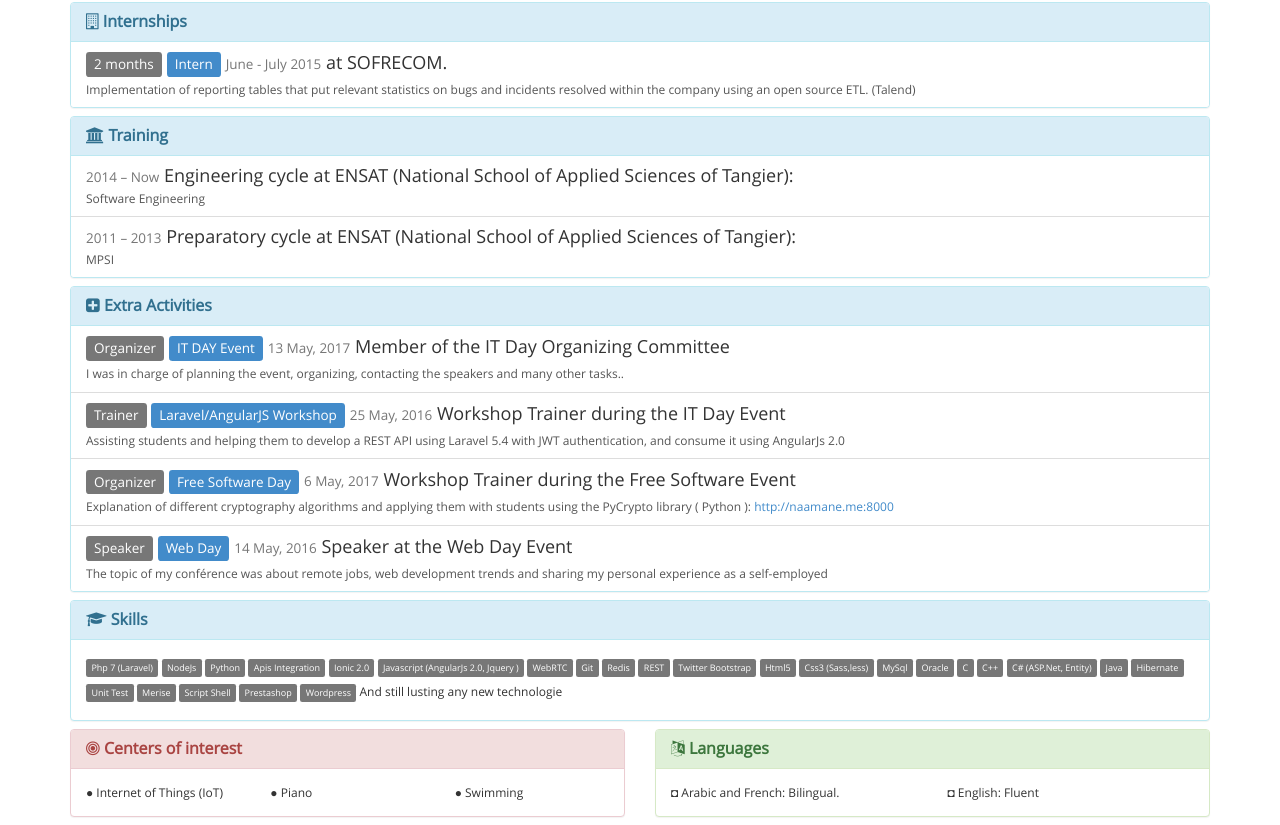
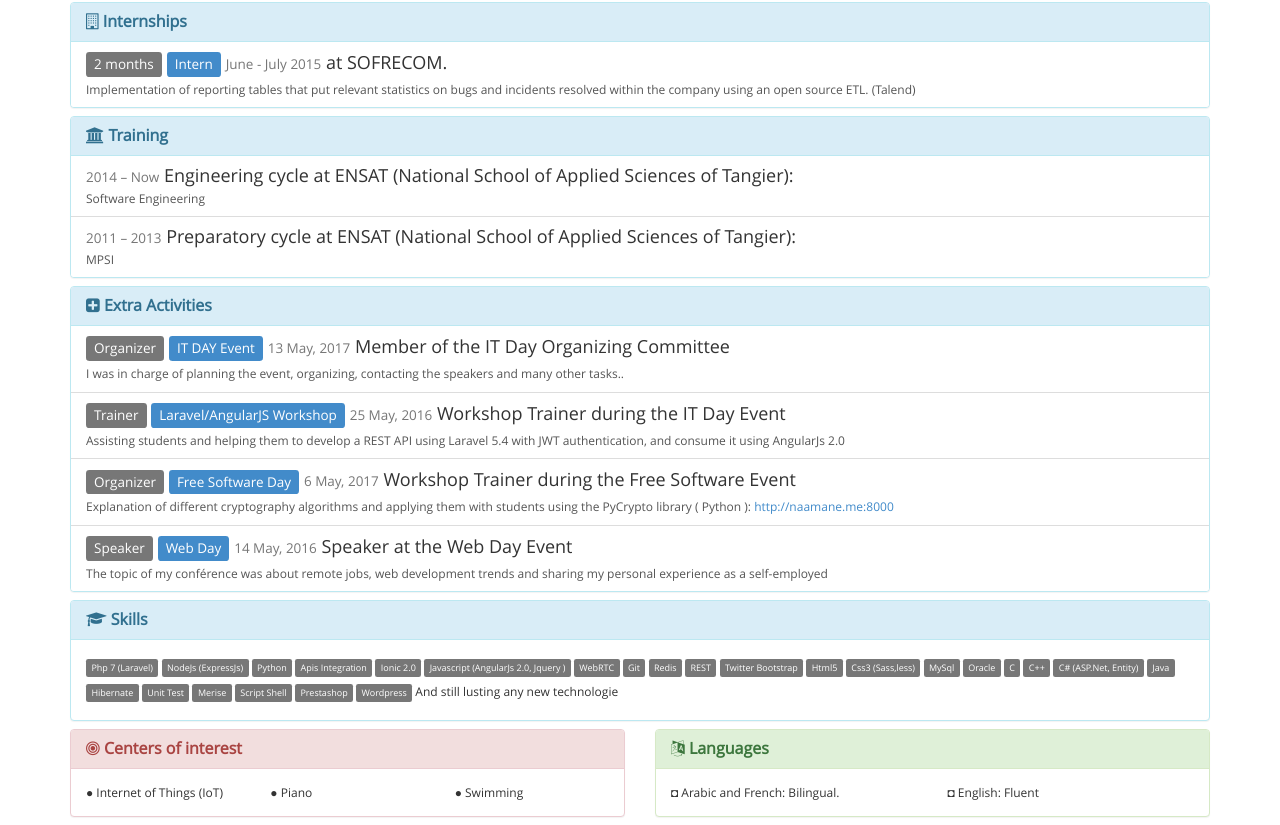
Before and after one commit to iliasnaamane/iliasnaamane.github.io, a plain HTML site: page indexEn.html in a window 1280 px wide. Shown: the part 657-1482 px from the top of the page. Drawn offline with Linux system fonts and the light colour scheme.

Commit message:
push git

```diff
--- a/indexEn.html
+++ b/indexEn.html
@@ -212,7 +212,7 @@
 					</div>
 					<div class="panel-body">
 						<span class="label label-default">Php 7 (Laravel)</span>
-						<span class="label label-default">NodeJs</span>
+						<span class="label label-default">NodeJs (ExpressJs)</span>
 						<span class="label label-default">Python</span>
 						<span class="label label-default">Apis Integration</span>
 						<span class="label label-default">Ionic 2.0</span>
```
Also changed, not shown: 1 other file.
